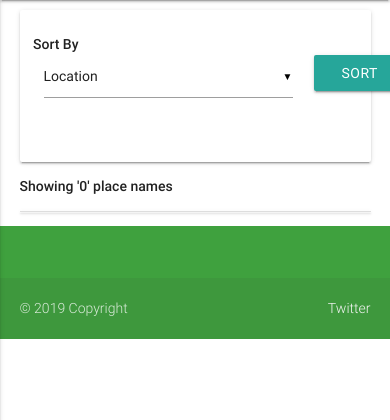
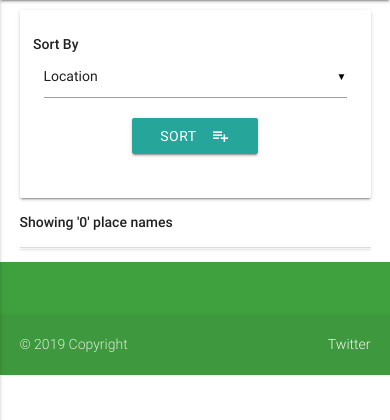
Before and after one commit to michaelhdev/project-3, a Flask app: page / in a window 390 px wide. Shown: the part 56-476 px from the top of the page. Run offline with Flask 2, Linux system fonts and the light colour scheme; data that the repository does not hold is empty; some libraries are stand-ins or nearby versions.

Commit message:
Changed the column layout in mobile

```diff
--- a/static/css/style.css
+++ b/static/css/style.css
@@ -41,3 +41,8 @@
 .sort-button{
     text-align: center;
 }
+
+.brand-logo{
+ padding-left: 10px;
+}
+}
--- a/templates/base.html
+++ b/templates/base.html
@@ -16,7 +16,7 @@
                 <a href="#" data-activates="mobile-demo" class="button-collapse"><i class="material-icons">menu</i></a>
                 <ul id="nav-mobile" class="right hide-on-med-and-down">
                     {% if session['username'] %}
-                    <li><a href="#">Welcome {{ session['name'].title() }}</a></li>
+                    <li>Welcome {{ session['name'].title() }}</li>
                     <li><a href="{{url_for('logout')}}">Log Out</a></li>
                     <li><a href="{{url_for('get_place_names')}}">Home</a></li>
                     {% if session['admin'] %}
--- a/templates/placeNames.html
+++ b/templates/placeNames.html
@@ -10,7 +10,7 @@
     <div class="row">
         <strong>Sort By</strong>
         <form action="{{ url_for('sort_place_names')}}" method="POST" >
-            <div class="col s10">
+            <div class="col m9 s12">
                 <select name="sort_by" id="sort_by" >
                 <option value="location">Location</option>
                 <option value="likes">likes</option>
@@ -18,7 +18,7 @@
                 <option value="eng_name">Name</option>
               </select>
             </div>
-            <div class="col s2 sort-button">
+            <div class="col m3 s12 sort-button">
                 <button class="btn waves-effect waves-light" type="submit" name="action" >Sort
                 <i class="material-icons right">playlist_add</i>
                  </button>
```
